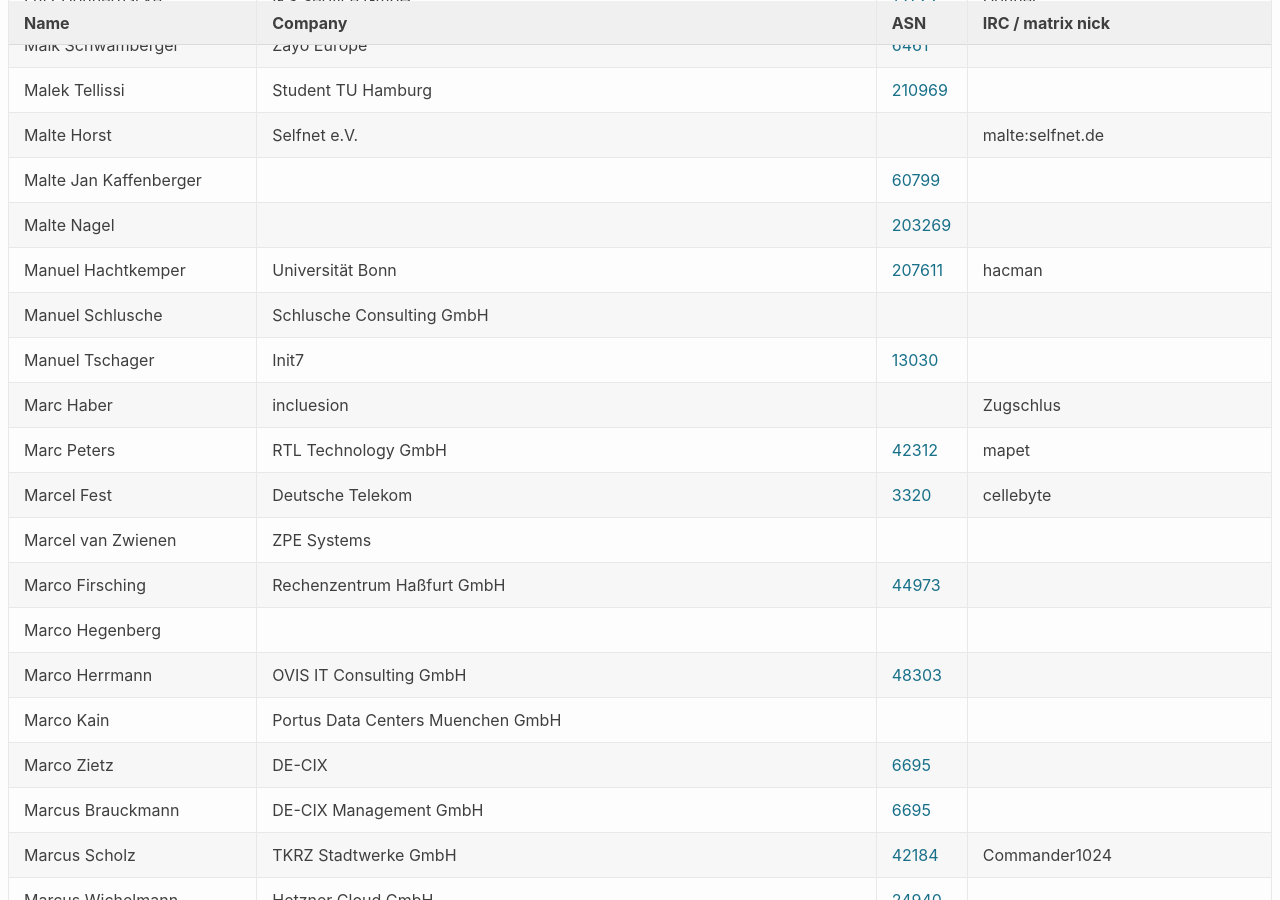
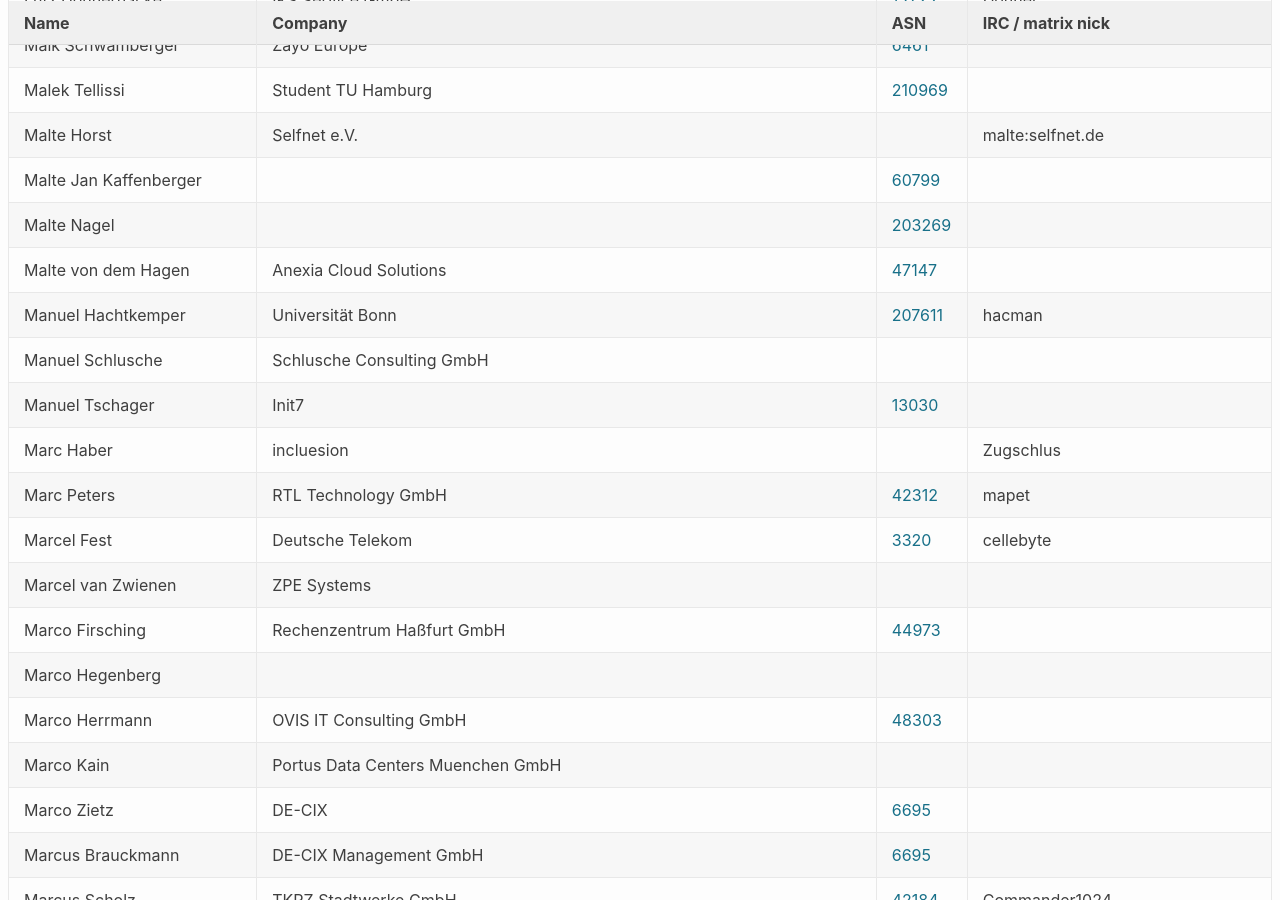
Before and after one commit to denog/pretix-attendeelist, a Jekyll site: the page built from denog17/index.markdown, in a window 1280 px wide and 900 px high, scrolled down 11653 px. Built offline with Jekyll 4.4.1, drawn with Linux system fonts in a browser that asks for light colours.

Commit message:
Latest data: Thu Oct  2 09:47:40 UTC 2025

```diff
--- a/_data/attendees_denog17_onsite.json
+++ b/_data/attendees_denog17_onsite.json
@@ -1560,6 +1560,12 @@
     "asn": "203269"
   },
   {
+    "name": "Malte von dem Hagen",
+    "company": "Anexia Cloud Solutions",
+    "irc": null,
+    "asn": "47147"
+  },
+  {
     "name": "Manuel Hachtkemper",
     "company": "Universität Bonn",
     "irc": "hacman",
```
